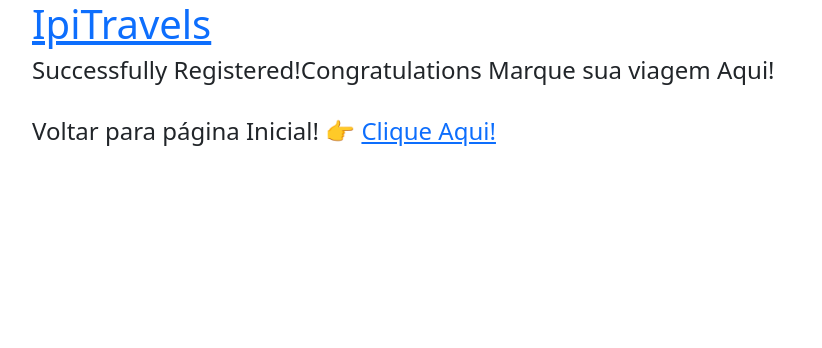
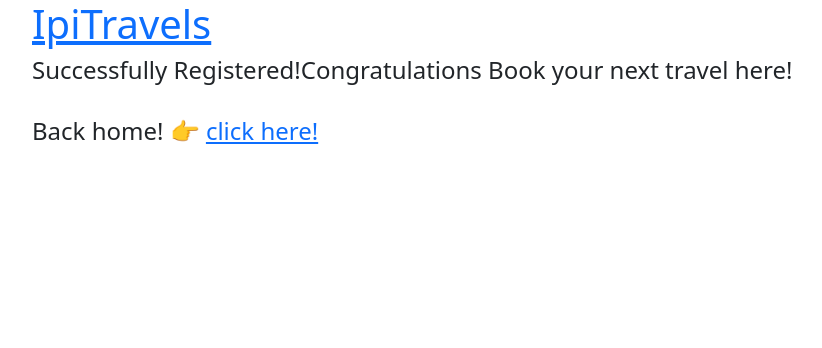
Before and after one commit to laisevdev/travel_agency, a Django app: page /sucessfullregister/ in a window 1280 px wide. Shown: the top 348 px of the page, without its empty margins (50-872 px from the left). Run offline with Django 5.2, Linux system fonts and the light colour scheme; some libraries are stand-ins or nearby versions.

Commit message:
[refactor]: change some texts

```diff
--- a/agencia/templates/agencia/sucessfull_register.html
+++ b/agencia/templates/agencia/sucessfull_register.html
@@ -8,13 +8,13 @@
 
                 <h4>
                     Successfully Registered!Congratulations
-                    <a > Marque sua viagem Aqui!</a>
+                    <a > Book your next travel here!</a>
                 </h4>
             </div>
             <br>
             <div>
                 <h4>
-                    Voltar para página Inicial! 👉 <a href="{% url 'index' %}"> Clique Aqui!</a>
+                    Back home! 👉 <a href="{% url 'index' %}"> click here!</a>
                 </h4>
             </div>
         </main>
```
